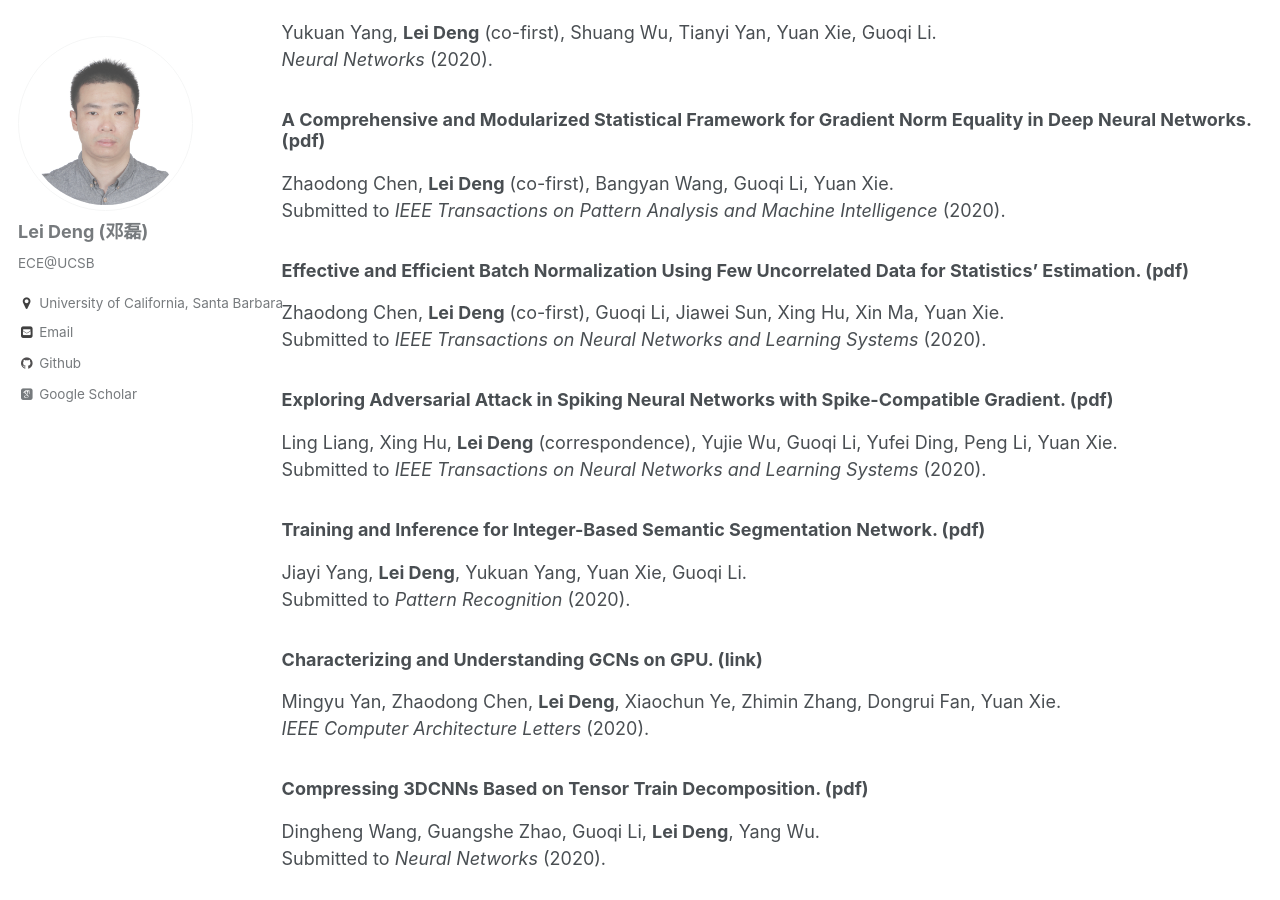
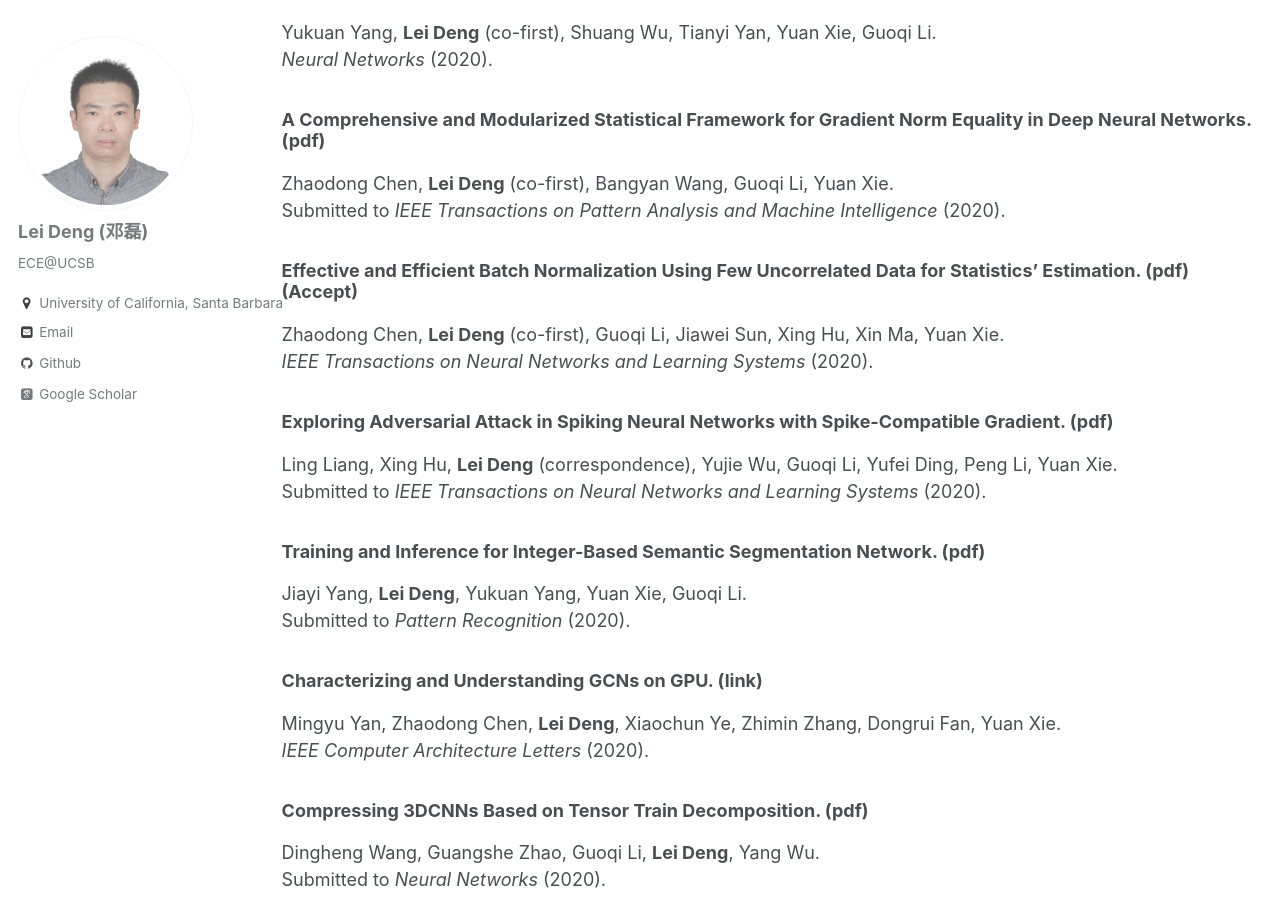
Before and after one commit to dllfei/dllfei.github.io, a Jekyll site: the page built from _pages/publications.md, in a window 1280 px wide and 900 px high, scrolled down 995 px. Built offline with Jekyll 4.4.1, drawn with Linux system fonts in a browser that asks for light colours; some web fonts are replaced.

Commit message:
Update publications.md

```diff
--- a/_pages/publications.md
+++ b/_pages/publications.md
@@ -36,9 +36,9 @@ Yukuan Yang, **Lei Deng** (co-first), Shuang Wu, Tianyi Yan, Yuan Xie, Guoqi Li.
 Zhaodong Chen, **Lei Deng** (co-first), Bangyan Wang, Guoqi Li, Yuan Xie. <br />
 Submitted to *IEEE Transactions on Pattern Analysis and Machine Intelligence* (2020).
 
-### Effective and Efficient Batch Normalization Using Few Uncorrelated Data for Statistics' Estimation. ([pdf](https://arxiv.org/pdf/1810.10962.pdf)) <br />
+### Effective and Efficient Batch Normalization Using Few Uncorrelated Data for Statistics' Estimation. ([pdf](https://arxiv.org/pdf/1810.10962.pdf)) (Accept) <br />
 Zhaodong Chen, **Lei Deng** (co-first), Guoqi Li, Jiawei Sun, Xing Hu, Xin Ma, Yuan Xie. <br />
-Submitted to *IEEE Transactions on Neural Networks and Learning Systems* (2020).
+*IEEE Transactions on Neural Networks and Learning Systems* (2020).
 
 ### Exploring Adversarial Attack in Spiking Neural Networks with Spike-Compatible Gradient. ([pdf](https://arxiv.org/pdf/2001.01587.pdf)) <br />
 Ling Liang, Xing Hu, **Lei Deng** (correspondence), Yujie Wu, Guoqi Li, Yufei Ding, Peng Li, Yuan Xie. <br />
```
